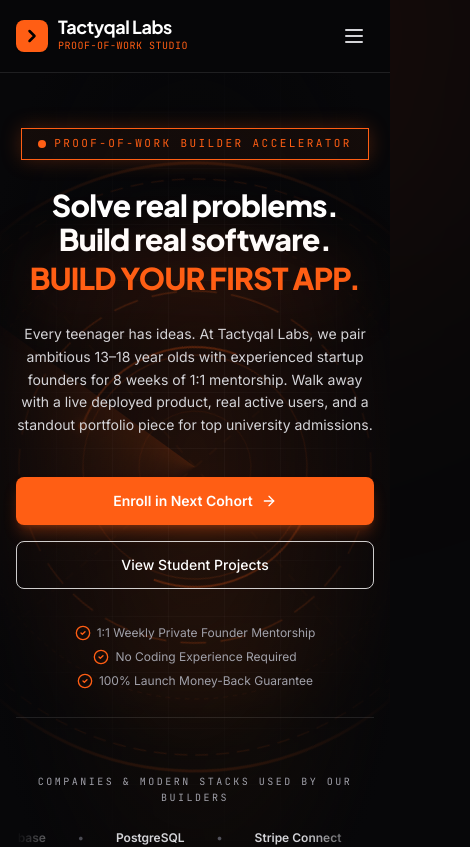
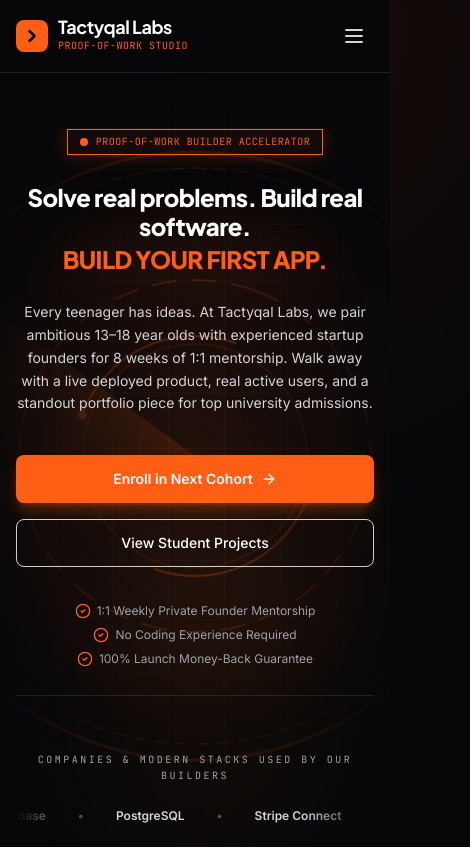
Before and after one commit to VasaraSujal/Devuty_Task, a Next.js app in the folder apps/frontend/: page / in a window 390 px wide. Shown: the top 847 px of the page, 470 px wide, since content can reach past the window. Built offline with nearby package versions, Linux system fonts and the light colour scheme.

Commit message:
Fix mobile viewport overflow and adapt hero typography for small screens

```diff
--- a/apps/frontend/src/app/layout.tsx
+++ b/apps/frontend/src/app/layout.tsx
@@ -31,8 +31,8 @@ export default function RootLayout({
   children: React.ReactNode;
 }) {
   return (
-    <html lang="en" className={`${inter.variable} ${plusJakarta.variable} ${jetbrainsMono.variable} scroll-smooth`} suppressHydrationWarning>
-      <body className="min-h-screen bg-[#070709] text-foreground antialiased selection:bg-[#FF5E14]/30 selection:text-[#FF5E14] font-sans relative overflow-x-hidden">
+    <html lang="en" className={`${inter.variable} ${plusJakarta.variable} ${jetbrainsMono.variable} scroll-smooth overflow-x-hidden max-w-full`} suppressHydrationWarning>
+      <body className="min-h-screen bg-[#070709] text-foreground antialiased selection:bg-[#FF5E14]/30 selection:text-[#FF5E14] font-sans relative overflow-x-hidden max-w-full">
         {/* Global Cyber Blueprint Grid Pattern */}
         <div
           className="fixed inset-0 bg-[linear-gradient(to_right,#ffffff07_1px,transparent_1px),linear-gradient(to_bottom,#ffffff07_1px,transparent_1px)] bg-[size:3.5rem_3.5rem] pointer-events-none select-none z-0"
@@ -45,7 +45,7 @@ export default function RootLayout({
           aria-hidden="true"
         />
 
-        <div className="relative z-10 flex min-h-screen flex-col">
+        <div className="relative z-10 flex min-h-screen flex-col overflow-x-hidden max-w-full">
           {children}
         </div>
       </body>
--- a/apps/frontend/src/components/sections/hero.tsx
+++ b/apps/frontend/src/components/sections/hero.tsx
@@ -118,28 +118,28 @@ export function Hero() {
       {/* Subtle radial center vignette */}
       <div className="absolute inset-0 bg-[radial-gradient(ellipse_at_center,transparent_0%,#070709_82%)] pointer-events-none" />
 
-      <div className="container max-w-5xl mx-auto px-4 sm:px-6 lg:px-8 relative z-10 text-center space-y-7">
+      <div className="container max-w-5xl mx-auto px-4 sm:px-6 lg:px-8 relative z-10 text-center space-y-7 max-w-full overflow-hidden">
 
         {/* Devuty Signature Framed Box Badge with Pulsing Live Status */}
-        <div className="inline-flex items-center justify-center">
-          <div className="inline-flex items-center gap-2 px-4 py-1.5 border border-[#FF5E14] text-[#FF5E14] text-[11px] sm:text-xs font-mono uppercase tracking-[0.22em] rounded-xs bg-[#FF5E14]/5 shadow-[0_0_20px_rgba(255,94,20,0.25)] hover:bg-[#FF5E14]/10 transition-colors">
-            <span className="relative flex h-2 w-2">
+        <div className="inline-flex items-center justify-center max-w-full px-2">
+          <div className="inline-flex items-center gap-2 px-3 py-1 sm:px-4 sm:py-1.5 border border-[#FF5E14] text-[#FF5E14] text-[10px] sm:text-xs font-mono uppercase tracking-wider sm:tracking-[0.2em] rounded-xs bg-[#FF5E14]/5 shadow-[0_0_20px_rgba(255,94,20,0.25)] hover:bg-[#FF5E14]/10 transition-colors text-center max-w-full">
+            <span className="relative flex h-2 w-2 shrink-0">
               <span className="animate-ping absolute inline-flex h-full w-full rounded-full bg-[#FF5E14] opacity-75"></span>
               <span className="relative inline-flex rounded-full h-2 w-2 bg-[#FF5E14]"></span>
             </span>
-            <span>PROOF-OF-WORK BUILDER ACCELERATOR</span>
+            <span className="truncate sm:overflow-visible">PROOF-OF-WORK BUILDER ACCELERATOR</span>
           </div>
         </div>
 
         {/* Master Headline (Devuty Two-Tone Format) */}
-        <div className="space-y-1 sm:space-y-2">
+        <div className="space-y-1 sm:space-y-2 max-w-full px-2">
           <h1
             id="hero-headline"
-            className="text-3xl sm:text-5xl lg:text-6xl font-heading font-extrabold tracking-tight text-white leading-[1.15] drop-shadow-sm"
+            className="text-2xl sm:text-4xl md:text-5xl lg:text-6xl font-heading font-extrabold tracking-tight text-white leading-[1.2] drop-shadow-sm break-words"
           >
             Solve real problems. Build real software.
           </h1>
-          <h2 className="text-3xl sm:text-5xl lg:text-6xl font-heading font-black tracking-tight text-[#FF5E14] uppercase leading-[1.15] drop-shadow-[0_0_35px_rgba(255,94,20,0.35)]">
+          <h2 className="text-2xl sm:text-4xl md:text-5xl lg:text-6xl font-heading font-black tracking-tight text-[#FF5E14] uppercase leading-[1.2] drop-shadow-[0_0_35px_rgba(255,94,20,0.35)] break-words">
             BUILD YOUR FIRST APP.
           </h2>
         </div>
```
